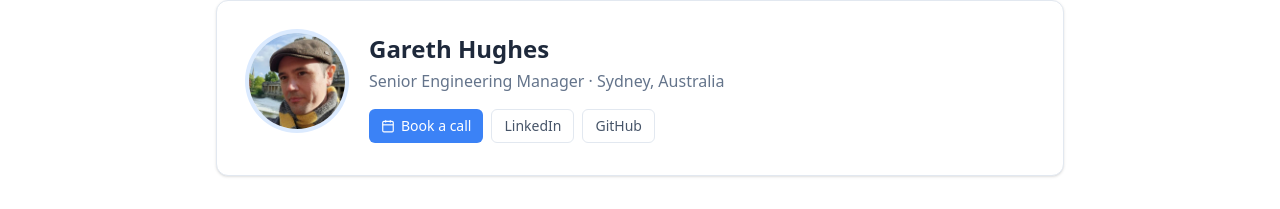
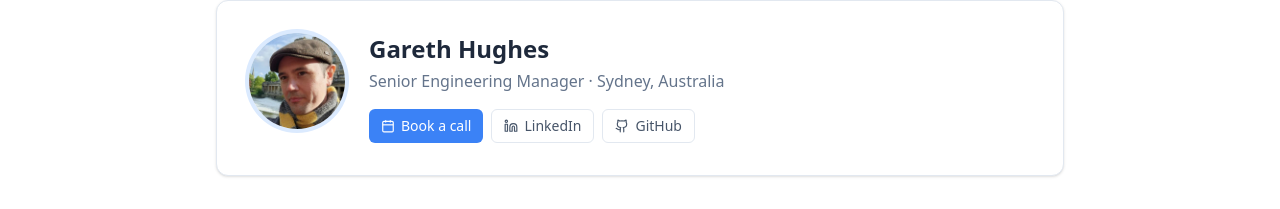
Before and after one commit to garethrhughes/garethhughes.dev, a Next.js app: page /about in a window 1280 px wide. Shown: the part 96-305 px from the top of the page. Built offline with nearby package versions, Linux system fonts and the light colour scheme.

Commit message:
Add GitHub and LinkedIn icons to about page buttons
Agent-Logs-Url: https://github.com/garethrhughes/garethhughes.dev/sessions/39ff92ff-bc35-4501-9ccd-1d95ff8a80f3

Co-authored-by: garethrhughes <1446907+garethrhughes@users.noreply.github.com>

```diff
--- a/app/about/page.tsx
+++ b/app/about/page.tsx
@@ -1,5 +1,6 @@
 import Image from 'next/image';
 import Link from 'next/link';
+import { Github, Linkedin } from 'lucide-react';
 import { getAboutContent } from '@/lib/posts';
 import { Header } from '@/components/Header';
 import { PostContent } from '@/components/PostContent';
@@ -44,6 +45,7 @@ export default function AboutPage() {
                 rel="noopener noreferrer"
                 className="inline-flex items-center gap-1.5 rounded-md border border-border px-3 py-1.5 text-sm font-medium text-text-tertiary hover:bg-surface-hover hover:text-text-primary transition-colors"
               >
+                <Linkedin width={14} height={14} aria-hidden="true" />
                 LinkedIn
               </Link>
               <Link
@@ -52,6 +54,7 @@ export default function AboutPage() {
                 rel="noopener noreferrer"
                 className="inline-flex items-center gap-1.5 rounded-md border border-border px-3 py-1.5 text-sm font-medium text-text-tertiary hover:bg-surface-hover hover:text-text-primary transition-colors"
               >
+                <Github width={14} height={14} aria-hidden="true" />
                 GitHub
               </Link>
             </div>
```
